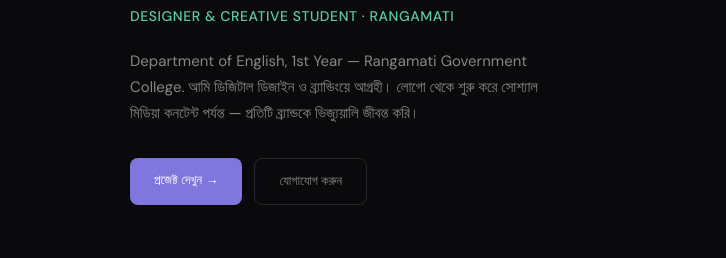
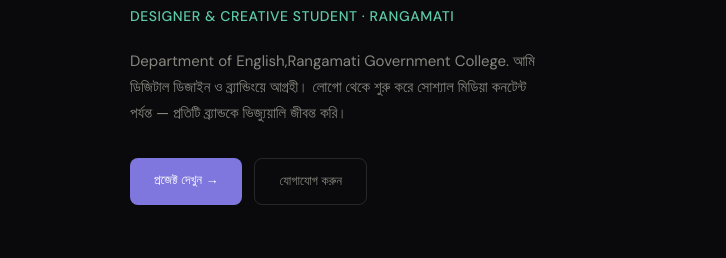
Before and after one commit to mdsalmanf055-sudo/salman205.github.io, a plain HTML site: page index.html in a window 1280 px wide. Shown: the part 430-688 px from the top of the page, 0-726 px from the left. Drawn offline with Linux system fonts and the light colour scheme.

Commit message:
Update introduction paragraph in index.html

```diff
--- a/index.html
+++ b/index.html
@@ -235,7 +235,7 @@
     <div class="hero-badge"><span class="dot"></span> available for work</div>
     <h1>Md <span class="name">Salman Khan</span></h1>
     <div class="hero-role">Designer &amp; Creative Student · Rangamati</div>
-    <p>Department of English, 1st Year — Rangamati Government College. আমি ডিজিটাল ডিজাইন ও ব্র্যান্ডিংয়ে আগ্রহী। লোগো থেকে শুরু করে সোশ্যাল মিডিয়া কনটেন্ট পর্যন্ত — প্রতিটি ব্র্যান্ডকে ভিজ্যুয়ালি জীবন্ত করি।</p>
+    <p>Department of English,Rangamati Government College. আমি ডিজিটাল ডিজাইন ও ব্র্যান্ডিংয়ে আগ্রহী। লোগো থেকে শুরু করে সোশ্যাল মিডিয়া কনটেন্ট পর্যন্ত — প্রতিটি ব্র্যান্ডকে ভিজ্যুয়ালি জীবন্ত করি।</p>
     <div class="btns">
       <a href="#projects" class="btn-primary">প্রজেক্ট দেখুন →</a>
       <a href="#contact" class="btn-outline">যোগাযোগ করুন</a>
```
